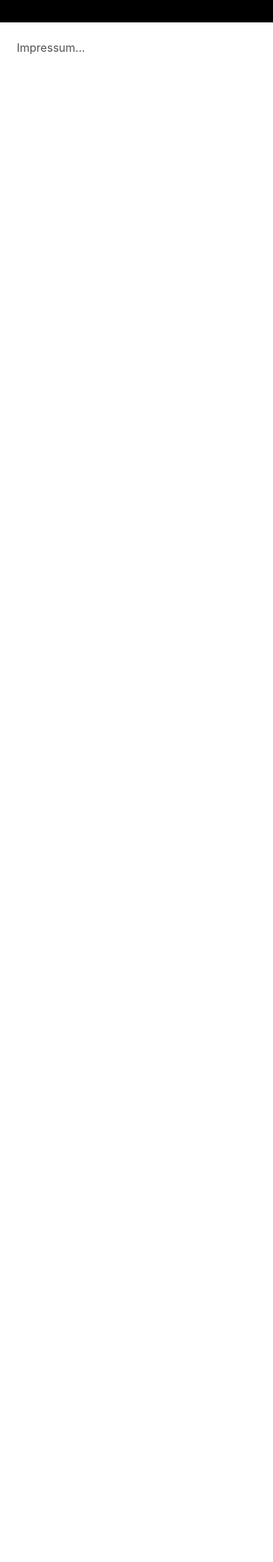
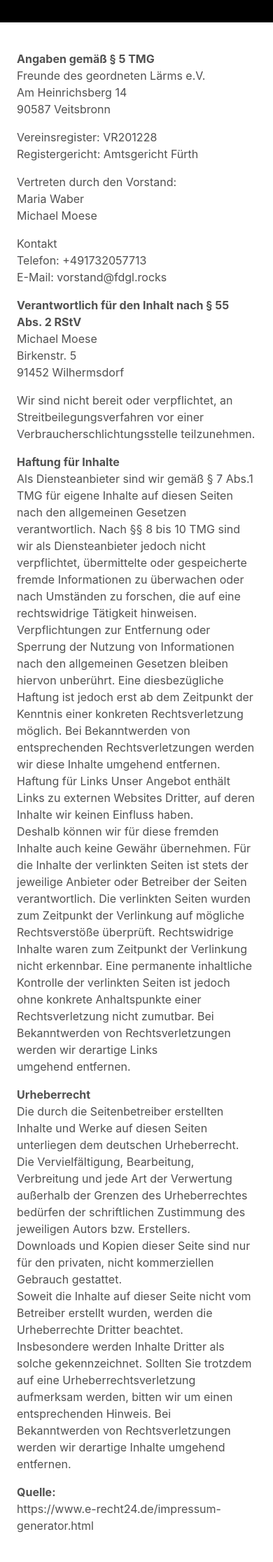
Before and after one commit to F-D-G-L/fdgl-homepage, a Flask app: page /impressum.html in a window 390 px wide. Shown: the part 339-2571 px from the top of the page at 70% size. Before the commit the page ends 416 px from the top, so only its background shows below. Run offline with Flask 2, Linux system fonts and the light colour scheme.

Commit message:
add impressum from old page with updated phone number
Signed-off-by: Michael Moese <mmoese@suse.com>

```diff
--- a/templates/impressum.html
+++ b/templates/impressum.html
@@ -1,5 +1,21 @@
 {% extends "template.html" %}
 {% block title %}Impressum{% endblock %}
 {% block content %}
-    Impressum...
+<p> <strong>Angaben gemäß § 5 TMG</strong><br> Freunde des geordneten Lärms e.V.<br> Am Heinrichsberg 14<br> 90587 Veitsbronn</p>
+
+<p> Vereinsregister: VR201228<br> Registergericht: Amtsgericht Fürth</p>
+
+<p> Vertreten durch den Vorstand:<br> Maria Waber<br> Michael Moese<br></p>
+
+<p> Kontakt<br> Telefon: +491732057713<br> E-Mail: vorstand@fdgl.rocks</p>
+
+<p><strong> Verantwortlich für den Inhalt nach § 55 Abs. 2 RStV</strong><br> Michael Moese<br> Birkenstr. 5<br> 91452 Wilhermsdorf</p>
+
+<p> Wir sind nicht bereit oder verpflichtet, an Streitbeilegungsverfahren vor einer<br> Verbraucherschlichtungsstelle teilzunehmen.</p>
+
+<p><strong>Haftung für Inhalte</strong><br>Als Diensteanbieter sind wir gemäß § 7 Abs.1 TMG für eigene Inhalte auf diesen Seiten nach den allgemeinen Gesetzen verantwortlich. Nach §§ 8 bis 10 TMG sind wir als Diensteanbieter jedoch nicht verpflichtet, übermittelte oder gespeicherte fremde Informationen zu überwachen oder nach Umständen zu  forschen, die auf eine rechtswidrige Tätigkeit hinweisen.<br> Verpflichtungen zur Entfernung oder Sperrung der Nutzung von Informationen nach den allgemeinen  Gesetzen bleiben hiervon unberührt. Eine diesbezügliche Haftung ist jedoch erst ab dem Zeitpunkt der  Kenntnis einer konkreten Rechtsverletzung möglich. Bei Bekanntwerden von entsprechenden Rechtsverletzungen werden wir diese Inhalte umgehend entfernen.<br> Haftung für Links Unser Angebot enthält Links zu externen Websites Dritter, auf deren Inhalte wir keinen Einfluss haben.<br> Deshalb können wir für diese fremden Inhalte auch keine Gewähr übernehmen. Für die Inhalte der verlinkten Seiten ist stets der jeweilige Anbieter oder Betreiber der Seiten verantwortlich. Die verlinkten Seiten wurden zum Zeitpunkt der Verlinkung auf mögliche Rechtsverstöße überprüft. Rechtswidrige Inhalte  waren zum Zeitpunkt der Verlinkung nicht erkennbar. Eine permanente inhaltliche Kontrolle der verlinkten Seiten ist jedoch ohne konkrete Anhaltspunkte einer Rechtsverletzung nicht zumutbar. Bei Bekanntwerden von Rechtsverletzungen werden wir derartige Links<br> umgehend entfernen. </p>
+
+<p><strong>Urheberrecht</strong><br> Die durch die Seitenbetreiber erstellten Inhalte und Werke auf diesen Seiten unterliegen dem deutschen  Urheberrecht. Die Vervielfältigung, Bearbeitung, Verbreitung und jede Art der Verwertung außerhalb der Grenzen des Urheberrechtes bedürfen der schriftlichen Zustimmung des jeweiligen Autors bzw. Erstellers.<br> Downloads und Kopien dieser Seite sind nur für den privaten, nicht kommerziellen Gebrauch gestattet.<br> Soweit die Inhalte auf dieser Seite nicht vom Betreiber erstellt wurden, werden die Urheberrechte Dritter  beachtet. Insbesondere werden Inhalte Dritter als solche gekennzeichnet. Sollten Sie trotzdem auf eine Urheberrechtsverletzung aufmerksam werden, bitten wir um einen entsprechenden Hinweis. Bei Bekanntwerden von Rechtsverletzungen werden wir derartige Inhalte umgehend entfernen.</p>
+
+<p><strong>Quelle:</strong><br> https://www.e-recht24.de/impressum-generator.html</p>
 {% endblock %}
```
